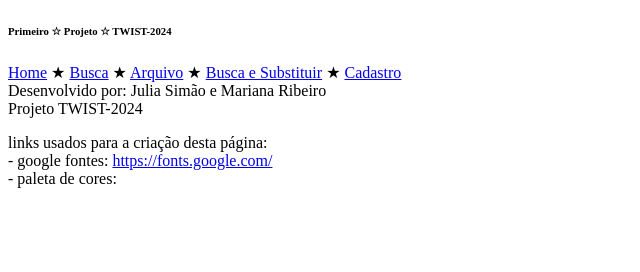
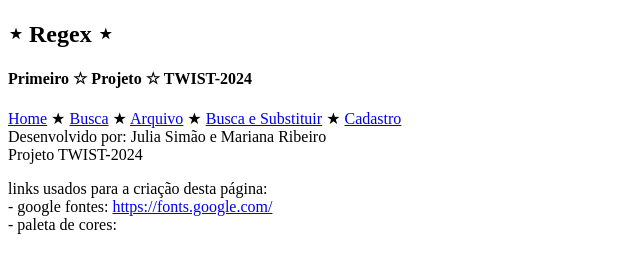
Before and after one commit to twistpucrio/2024_projetoFormularioG5, a plain HTML site: page cadastro.html in a window 1280 px wide. Shown: the whole page, without its empty margins (0-640 px from the left). Drawn offline with Linux system fonts and the light colour scheme.

Commit message:
mudança cadastro

```diff
--- a/cadastro.html
+++ b/cadastro.html
@@ -4,15 +4,18 @@
     <meta charset="UTF-8">
     <meta name="viewport" content="width=device-width, initial-scale=1.0">
     <title>Projeto 1 - TWIST</title>
-    <!-- <link rel="shortcut icon" href="" type="image/x-icon"> -> anexar imagem ícone no href. -->
+    <link rel="shortcut icon" href="img/logo-twist.png" type="image/x-icon">
     <link rel="stylesheet" href="style/style.css">
 </head>
 <body>
     <div id="conteudo">
         <header id="header">
-            <h6>
+            <h2>
+                &sstarf; Regex &sstarf;
+            </h2>
+            <h4>
                 Primeiro &star; Projeto &star; TWIST-2024
-            </h6>
+            </h4>
         </header>
         <nav id="navigator">
             <a href="index.html">Home</a> &starf;
```
